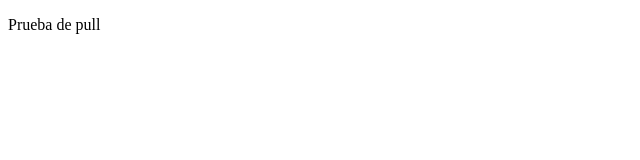
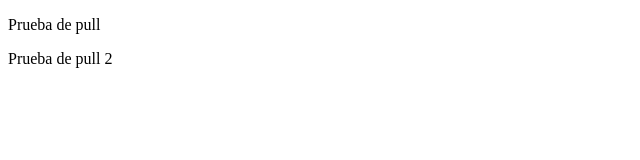
Before and after one commit to MiguelAngel77/pruebagit, a plain HTML site: page index.html in a window 1280 px wide. Shown: the full height of the page, 0-640 px from the left. Drawn offline with Linux system fonts and the light colour scheme.

Commit message:
Update index.html

```diff
--- a/index.html
+++ b/index.html
@@ -6,6 +6,7 @@
 	<meta name="keywords" content="Miguel Ángel, cv, front end, programador analista, maquetador, blog">
 	<title>Document</title>
 	<p>Prueba de pull</p>
+	<p>Prueba de pull 2</p>
 </head>
 <body>
 
```
